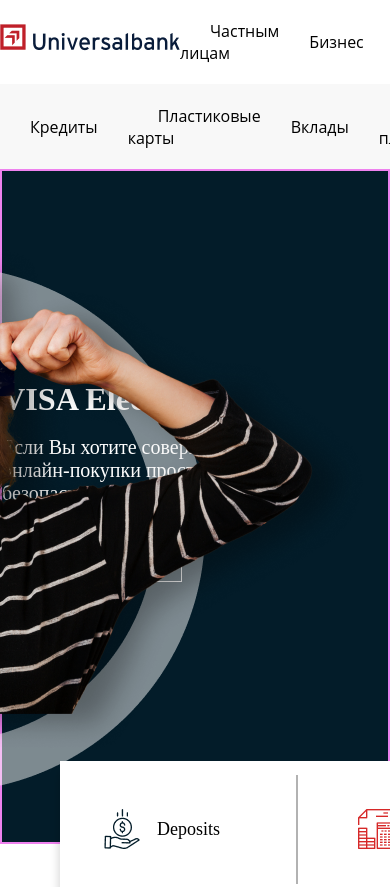
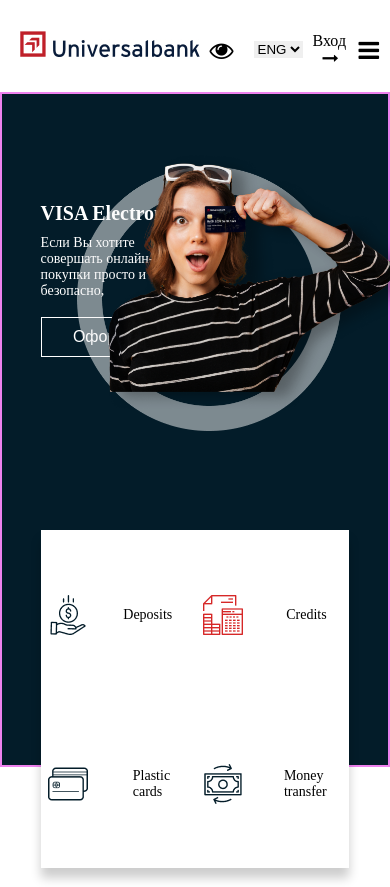
Before and after one commit to FazliddinAsadov/UNIVERSALBANK, a plain HTML site: page index.html in a window 390 px wide. Shown: the top 887 px of the page. Drawn offline with Linux system fonts and the light colour scheme.

Commit message:
responsive nav

```diff
--- a/index.html
+++ b/index.html
@@ -6,6 +6,7 @@
     <meta name="viewport" content="width=device-width, initial-scale=1.0" />
     <title>Document</title>
     <link rel="stylesheet" href="style.css" />
+    <link rel="stylesheet" href="media.css">
     <link
       rel="stylesheet"
       href="https://cdnjs.cloudflare.com/ajax/libs/font-awesome/4.7.0/css/font-awesome.min.css"
@@ -33,7 +34,7 @@
 
           <p>Вход <i class="fa fa-long-arrow-right"></i></p>
 
-          <i class="fa fa-bars" style="font-size: 24px"></i>
+          <i class="fa fa-bars" id="nan-menu" style="font-size: 24px"></i>
         </div>
       </div>
     </nav>
--- a/media.css
+++ b/media.css
@@ -1,3 +1,82 @@
-@media screen  and (max-width:500px){
-
+@media screen and (max-width: 500px) {
+  body {
+    position: relative;
+  }
+  nav {
+    width: 100%;
+    height: 10vh;
+    margin-top: 2%;
+  }
+  nav .container {
+    width: 90%;
+    margin: auto;
+  }
+  nav ul {
+    display: none;
+  }
+  #nav2 {
+    display: none;
+  }
+  header {
+    width: 100%;
+    height: 80vh;
+    background-color: #031c29;
+  }
+  header .container {
+    width: 80%;
+    margin: auto;
+  }
+  header .women {
+    width: 350px;
+    height: auto;
+    position: absolute;
+    right: -10%;
+    top: 50px;
+  }
+  header .div {
+    width: 60%;
+    margin-top: 35%;
+  }
+  header .div h1 {
+    font-size: 20px;
+    margin: 5% 0;
+  }
+  header .div p {
+    font-size: 14px;
+    margin: 5% 0;
+  }
+  header .div .btn {
+    font-size: 16px;
+    width: 180px;
+    height: 40px;
+    margin: 5% 0;
+    background-color: #031c29;
+    color: #fff;
+    border: 1px solid #fff;
+  }
+  header section {
+    width: 80%;
+    position: absolute;
+    top: 65%;
+    left: 10%;
+    box-shadow: 0px 10px 10px rgba(0, 0, 0, 0.2);
+  }
+  header section .container {
+    width: 100%;
+    height: 40vh;
+    background-color: #fff;
+    display: grid;
+    grid-template-columns: repeat(2, 1fr);
+  }
+  header section .iteam {
+    margin: 5%;
+    display: grid;
+    grid-template-columns: repeat(2, 1fr);
+  }
+  header section .line {
+    display: none;
+  }
+  header section .iteam a {
+    font-size: 14px;
+  }
 }
--- a/style.css
+++ b/style.css
@@ -42,7 +42,9 @@
 nav select {
   border: none;
 }
-
+#nav-menu.active {
+  display: block;
+}
 #nav2 {
   width: 100%;
   height: 10vh;
@@ -306,8 +308,6 @@
   color: #fff;
 }
 
-
-
 #carusel {
   margin-top: 20vh;
 }
```
